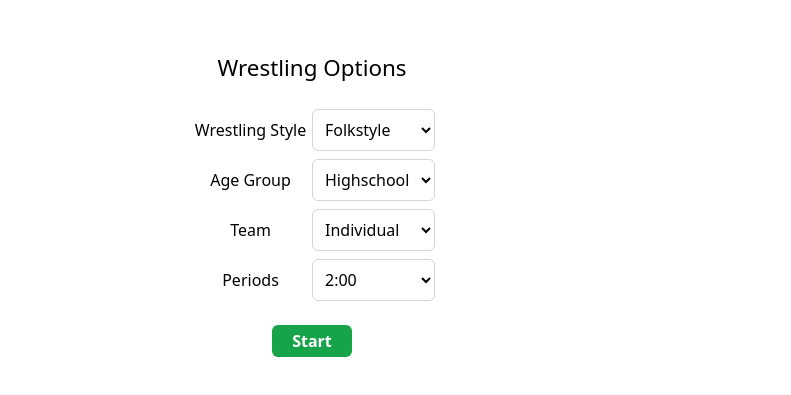
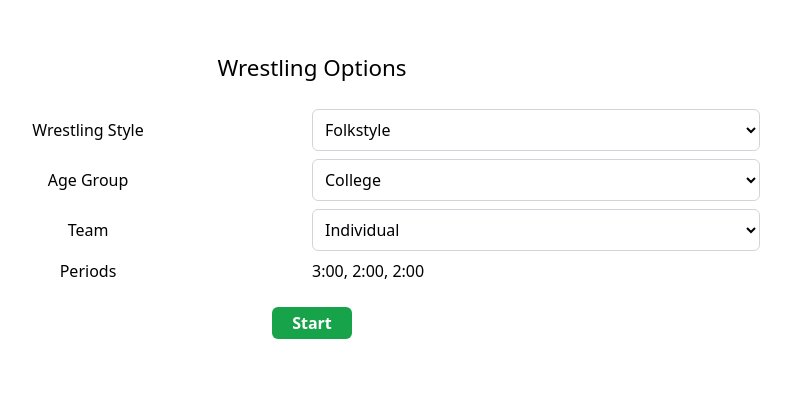
Before and after one commit to smkn-esdikay/pintv-sv2, a Svelte app: page / in a window 1280 px wide. Shown: the part 187-582 px from the top of the page, without its empty margins (328-1119 px from the left). Built offline with nearby package versions, Linux system fonts and the light colour scheme.

Commit message:
selector done

```diff
--- a/src/components/_UI/ZonkDropdown.svelte
+++ b/src/components/_UI/ZonkDropdown.svelte
@@ -24,17 +24,25 @@
 
   const handleChange = (event: Event) => {
     const target = event.target as HTMLSelectElement;
-    const newValue = target.value === "" ? null :
-      (isNaN(Number(target.value)) ? target.value : Number(target.value));
+    let newValue: string | number | boolean | null;
+
+    if (target.value === "") {
+      newValue = null;
+    } else {
+      const selectedOption = options.find(opt => String(opt.value) === target.value);
+      newValue = selectedOption ? selectedOption.value : target.value;
+    }
 
     value = newValue;
     onchange?.(newValue);
   }
 
+  const selectValue = $derived(value === null ? "" : String(value));
+
 </script>
 
 <select
-  {value}
+  value={selectValue}
   {disabled}
   class={`${className}`}
   onchange={handleChange}
@@ -44,7 +52,7 @@
   {/if}
 
   {#each options as option}
-    <option value={option.value}>
+    <option value={String(option.value)}>
       {option.label}
     </option>
   {/each}
--- a/src/pages/Selector.svelte
+++ b/src/pages/Selector.svelte
@@ -8,12 +8,14 @@
   import type { WAge, WConfig, WStyle } from "@/types";
 
   let selectedStyle: WStyle = $state("Folkstyle");
-  let selectedAge: Omit<WAge, 'undefined'> = $state("Highschool")
+  let selectedAge: Omit<WAge, 'undefined'> = $state("College");
   let selectedTime: number = $state(120);
   let selectedTeam: boolean = $state(false);
 
+
   const wrestlingTypeOptions: { label: WStyle, value: WStyle}[] = cnsStyles.
     map(st => ({ label: st.style, value: st.style }));
+
   const ageOptions: { label: WAge, value: WAge }[] | undefined = $derived(
     cnsStyles.
       find(el => el.style === selectedStyle)?.
@@ -70,10 +72,6 @@
 
     navigate("wrestling");
   };
-
-
-  $inspect('age', ageOptions);
-  $inspect('teamOptions', teamOptions, selectedTeam);
 </script>
 
 <div class="page">
@@ -87,7 +85,7 @@
           <h3>Wrestling Options</h3>
         </div>
 
-        <div id="dropdowns" class="grid grid-cols-2 gap-y-2 items-center">
+        <div id="dropdowns" class="grid grid-cols-2 gap-y-2 items-center w-full">
           <div class="text-center">Wrestling Style</div>
           <ZonkDropdown
             bind:value={selectedStyle}
@@ -130,7 +128,7 @@
 
 <style>
   .control-container {
-    @apply w-full min-h-[40vh];
+    @apply w-[70vw] min-h-[40vh];
   }
 
   .polar-col {
```
